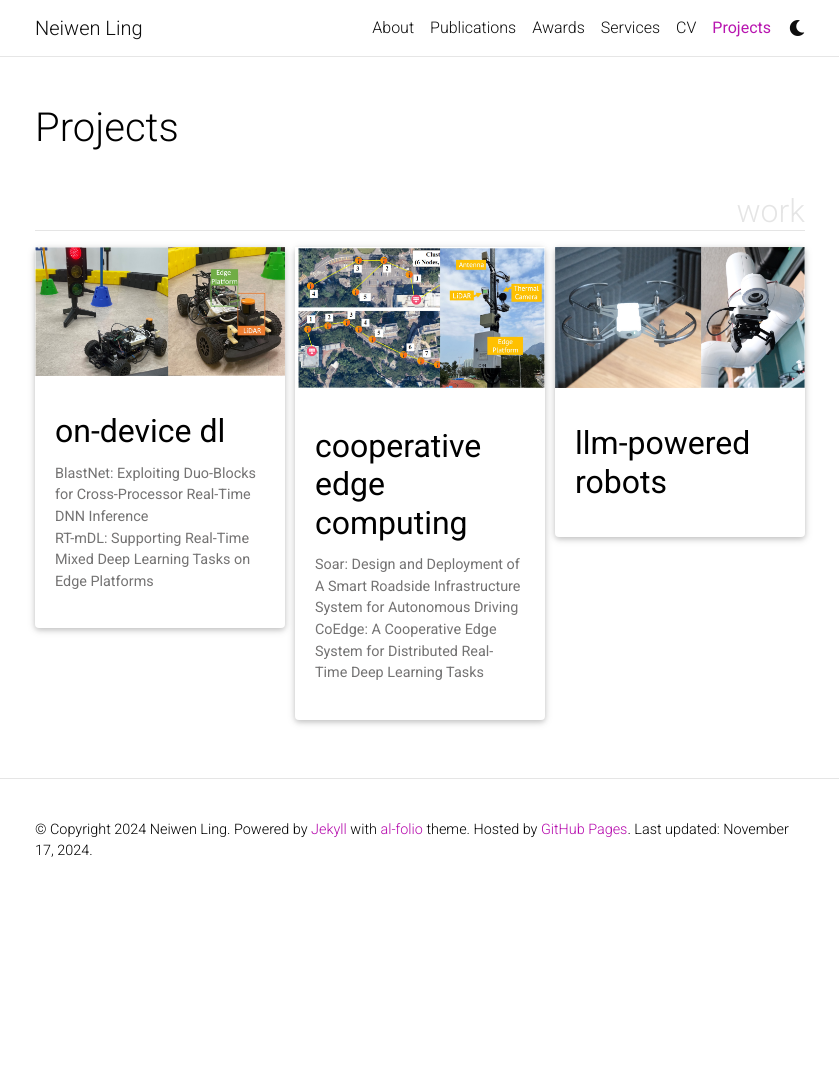
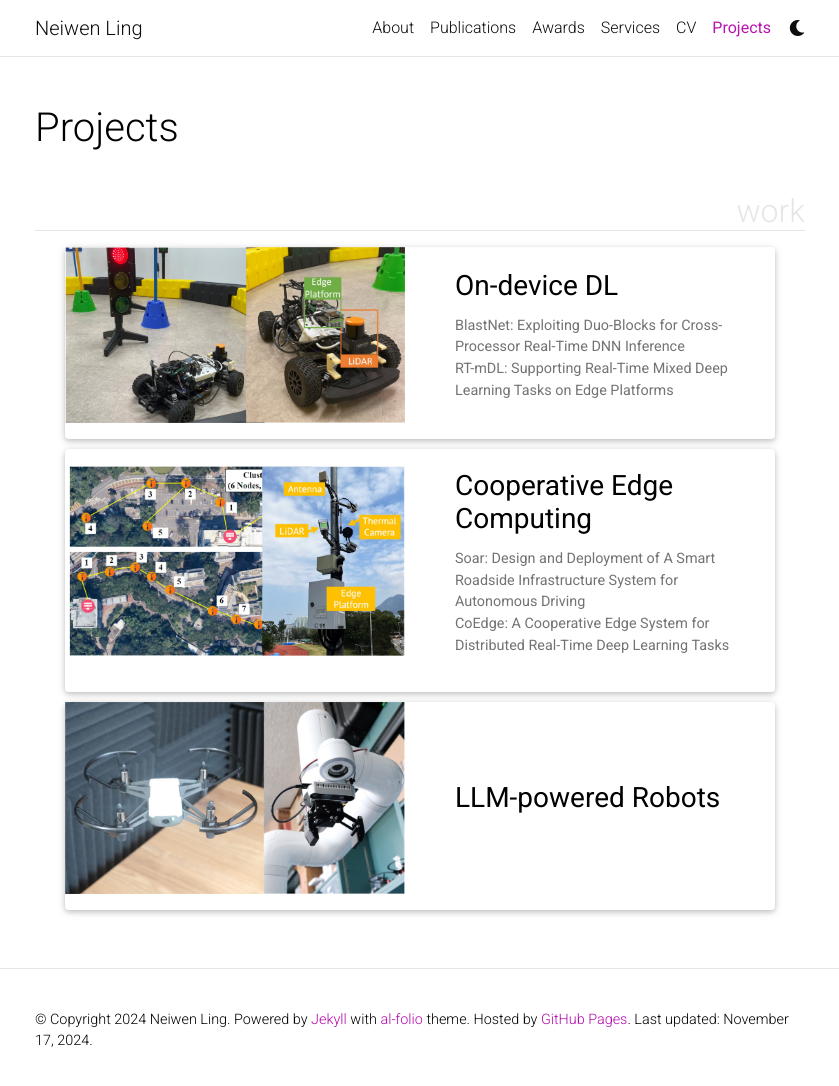
Before and after one commit to Neawhen/neiwen.github.io, a Jekyll site: the page built from _pages/projects.md, in a window 1280 px wide and 1092 px high. Shown: the top 1086 px of the window, without its empty margins (220-1059 px from the left). Built offline with Jekyll 4.4.1, drawn with Linux system fonts in a browser that asks for light colours; full-size pictures stand in for the smaller copies a plugin makes; comment, search, counter and statistics services are not loaded; a style sheet for code colours, icons or effects is not loaded.

Commit message:
update project

```diff
--- a/_pages/projects.md
+++ b/_pages/projects.md
@@ -19,13 +19,13 @@
   <!-- Generate cards for each project -->
   {% if page.horizontal -%}
   <div class="container">
-    <div class="row">
-      <div class="col">
       {%- for project in sorted_projects -%}
+        <div class="row">
+        <div class="col">
         {% include projects_horizontal.html %}
+        </div>
+        </div>
       {%- endfor %}
-      </div>
-    </div>
   </div>
   {%- else -%}
   <div class="grid">
@@ -42,13 +42,13 @@
   <!-- Generate cards for each project -->
   {% if page.horizontal -%}
   <div class="container">
-    <div class="row">
-      <div class="col">
       {%- for project in sorted_projects -%}
+        <div class="row">
+        <div class="col">
         {% include projects_horizontal.html %}
+        </div>
+        </div>
       {%- endfor %}
-      </div>
-    </div>
   </div>
   {%- else -%}
   <div class="grid">
--- a/_sass/_base.scss
+++ b/_sass/_base.scss
@@ -435,10 +435,10 @@ footer.sticky-bottom {
 
     .row {
       display: flex;
-      flex-wrap: wrap;
-      gap: 1rem;
-      justify-content: flex-start;
-      // align-items: center;
+      // flex-wrap: wrap;
+      // gap: 1rem;
+      // justify-content: flex-start;
+      align-items: center;
     }
   }
 
```
Also changed, not shown: other parts of _pages/projects.md (+1 -1 lines).
